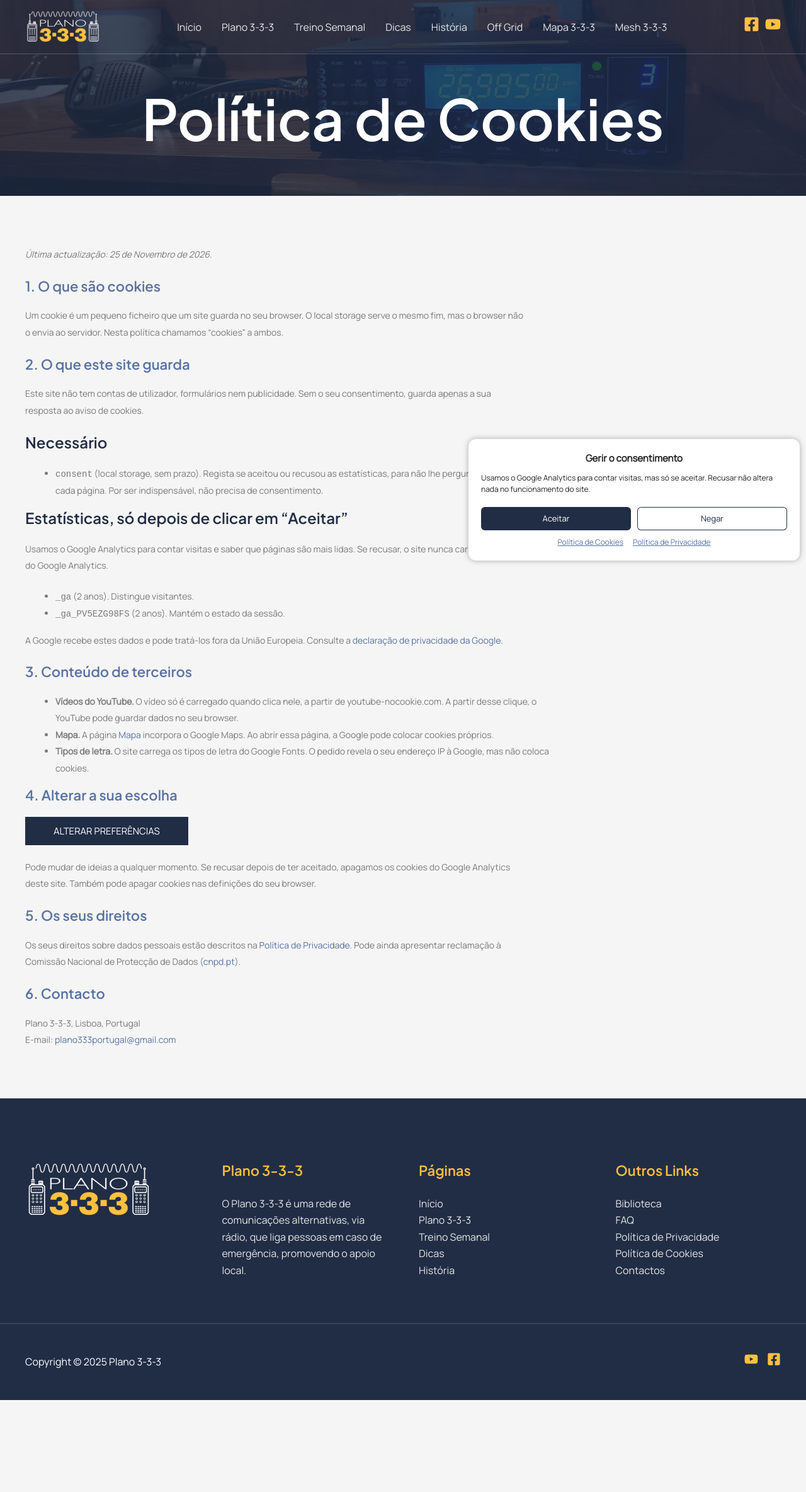
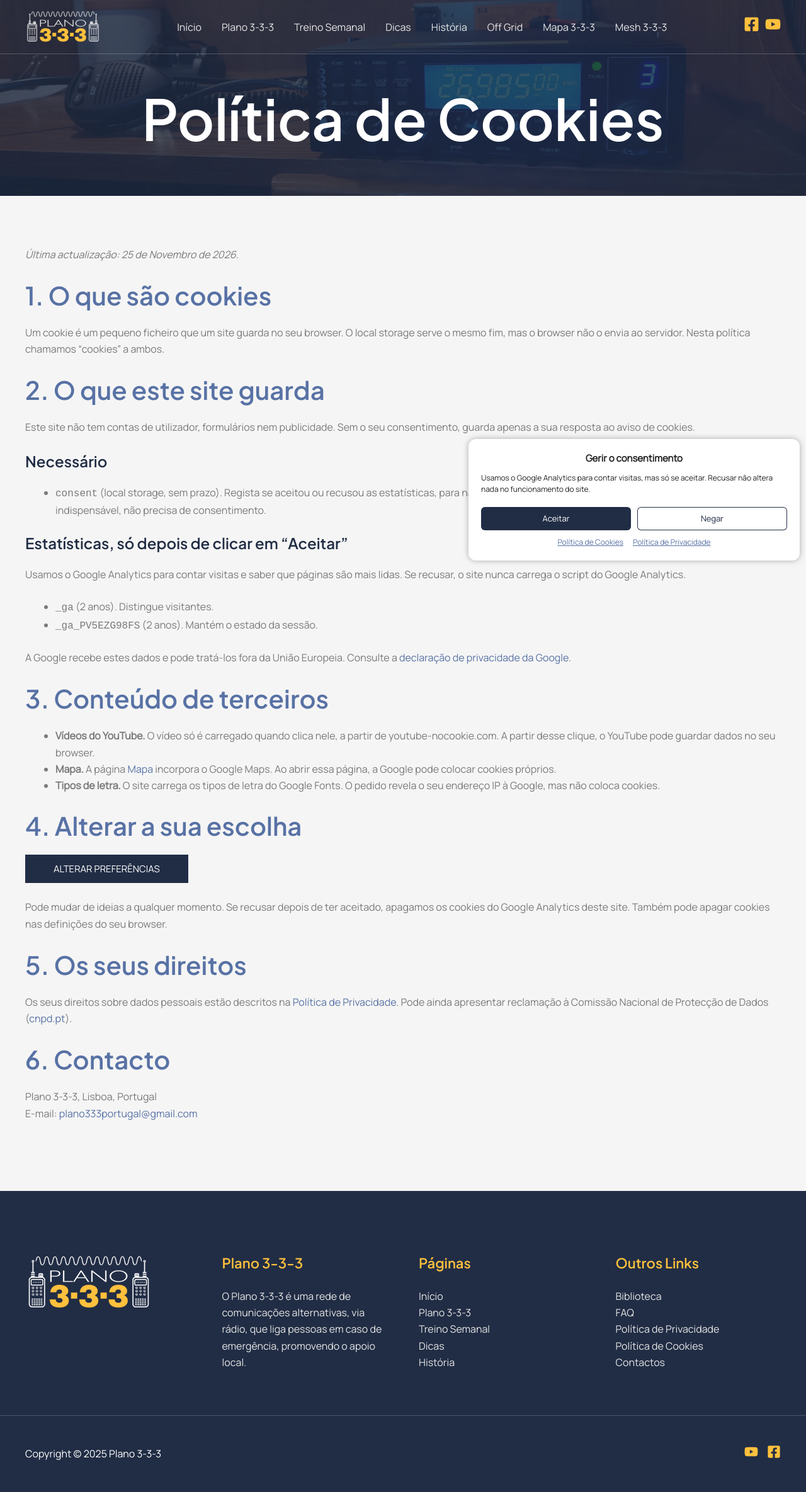
Before and after one commit to Plano333/web333, a Jekyll site: the page built from _pages/politica-de-cookies.md, in a window 1280 px wide. Shown: the whole page at 63% size. Built offline with Jekyll 4.4.1, drawn with Linux system fonts in a browser that asks for light colours; some web fonts are replaced; before the commit the page ends 2223 px from its top, so only the background shows below that.

Commit message:
Cookie policy: use the site's standard headings and text size (drop .legal styles)

```diff
--- a/_pages/politica-de-cookies.md
+++ b/_pages/politica-de-cookies.md
@@ -5,7 +5,7 @@ description: "Política de Cookies do Plano 3-3-3."
 permalink: "/politica-de-cookies/"
 ---
 
-<section class="section pt-8 pb-8 legal" markdown="1">
+<section class="section pt-8 pb-11" markdown="1">
 
 *Última actualização: 25 de Novembro de 2026.*
 
--- a/assets/css/main.css
+++ b/assets/css/main.css
@@ -207,12 +207,6 @@ p > .btn { margin-right: 0; }
 .arrow-list.tight li { padding: 0 0 4.5px 25px; }
 .arrow-list.tight li::before { width: 20px; height: 20px; top: 3px; }
 
-/* legal pages */
-.legal { font-size: 14px; line-height: 26.4px; }
-.legal > * { max-width: 800px; }
-.legal h2 { font-size: 22px; margin: 15px 0 10px; padding: 0 0 10px; line-height: 28.6px; }
-.legal h2 + * { margin-top: 0; }
-.legal ul { margin-bottom: 15px; }
 
 /* FAQ accordion */
 .accordion { border: 1px solid #d5d8dc; border-bottom: 0; }
```
